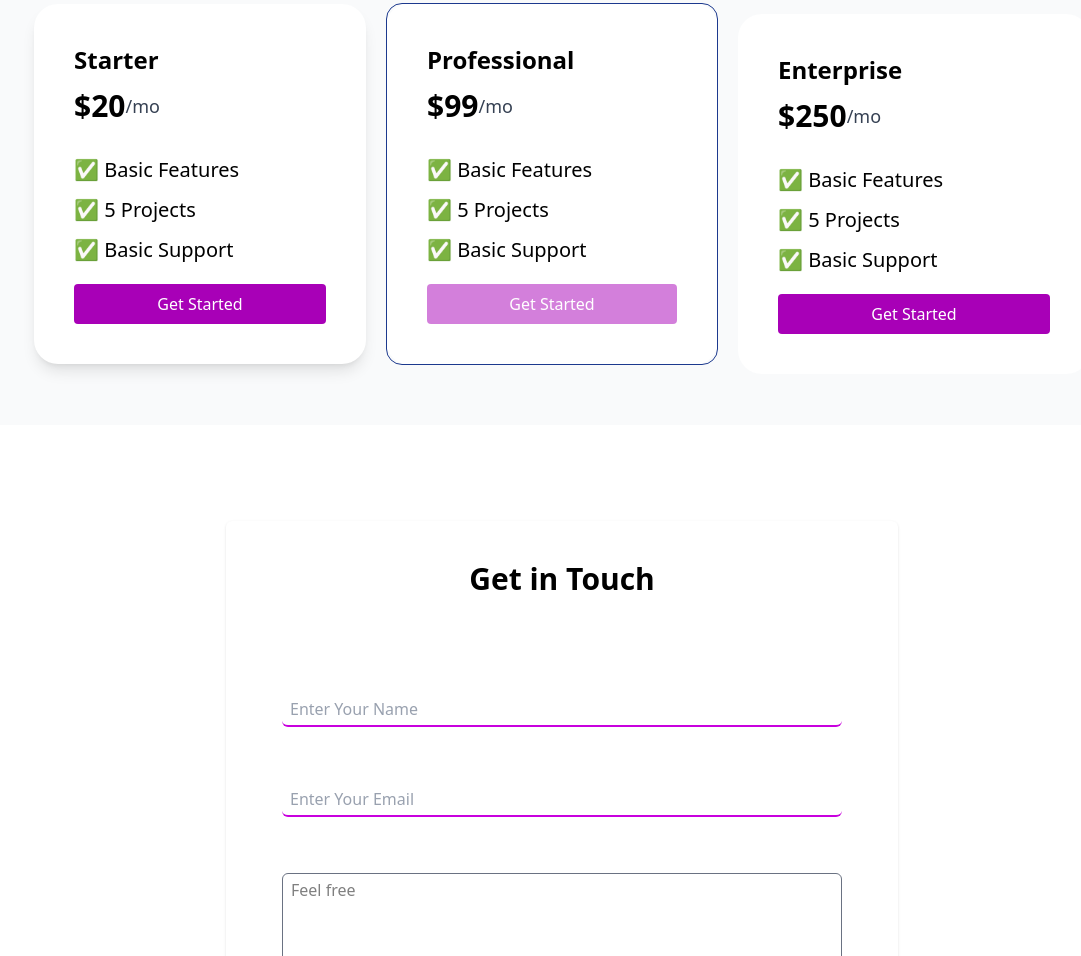
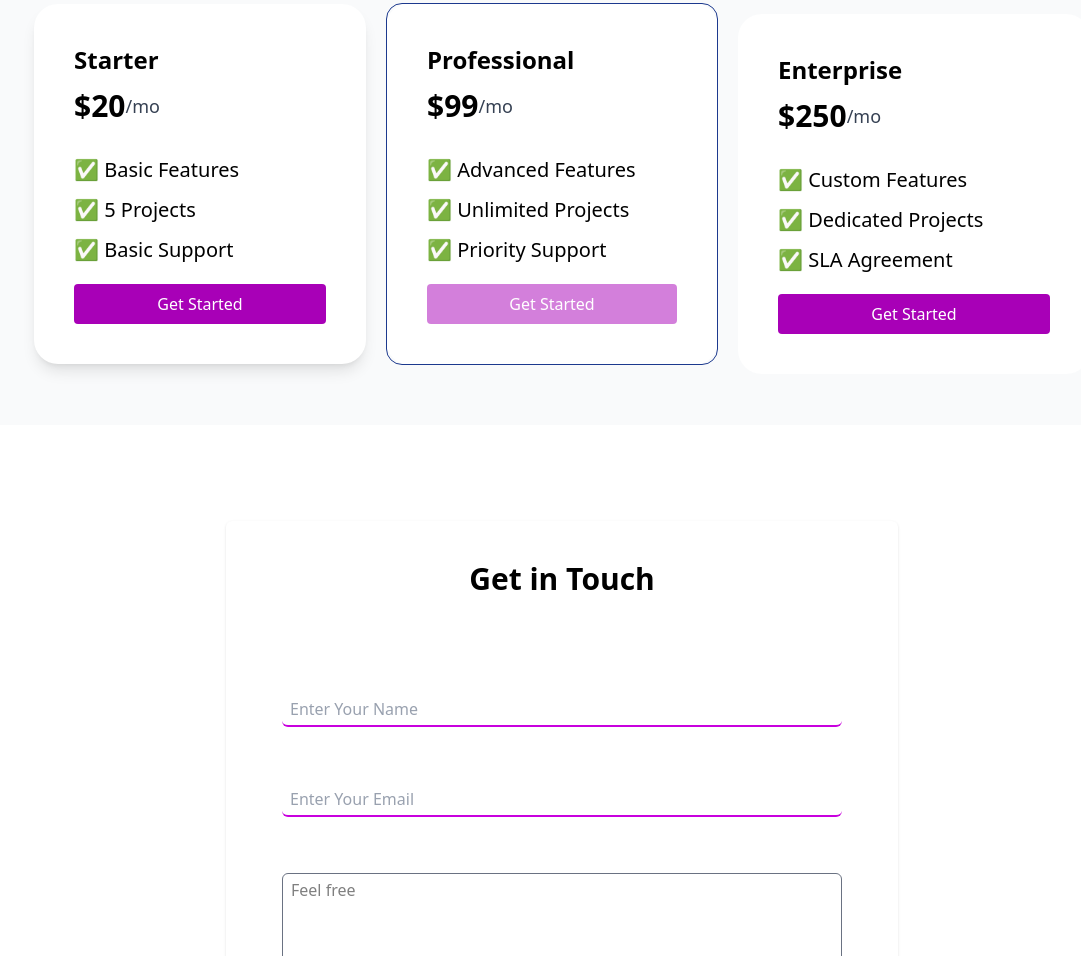
Before and after one commit to Ibrahim-Abdirashid/Tailwindcss-landing-page-business-project, a website: page index.html in a window 1280 px wide. Shown: the part 1741-2697 px from the top of the page, without its empty margins (78-1159 px from the left). Drawn offline with Linux system fonts and the light colour scheme.

Commit message:
last commit

```diff
--- a/index.html
+++ b/index.html
@@ -151,9 +151,9 @@
                             </div>
 
                         <div class="flex flex-col space-y-3 mt-5 mb-5 text-xl font-normal">
-                            <p>✅ Basic Features</p>
-                            <p>✅ 5 Projects</p>
-                            <p>✅ Basic Support</p>
+                            <p>✅ Advanced Features</p>
+                            <p>✅ Unlimited Projects</p>
+                            <p>✅ Priority Support</p>
                         </div>
 
                             <button class="w-full animate-pulse bg-fuchsia-700  rounded text-white p-2 font-medium">Get Started</button>
@@ -171,9 +171,9 @@
                             </div>
 
                         <div class="flex flex-col space-y-3 mt-5 mb-5 text-xl font-normal">
-                            <p>✅ Basic Features</p>
-                            <p>✅ 5 Projects</p>
-                            <p>✅ Basic Support</p>
+                            <p>✅ Custom Features</p>
+                            <p>✅ Dedicated Projects</p>
+                            <p>✅ SLA Agreement</p>
                         </div>
 
                             <button class="w-full bg-fuchsia-700  rounded text-white p-2 font-medium">Get Started</button>
```
